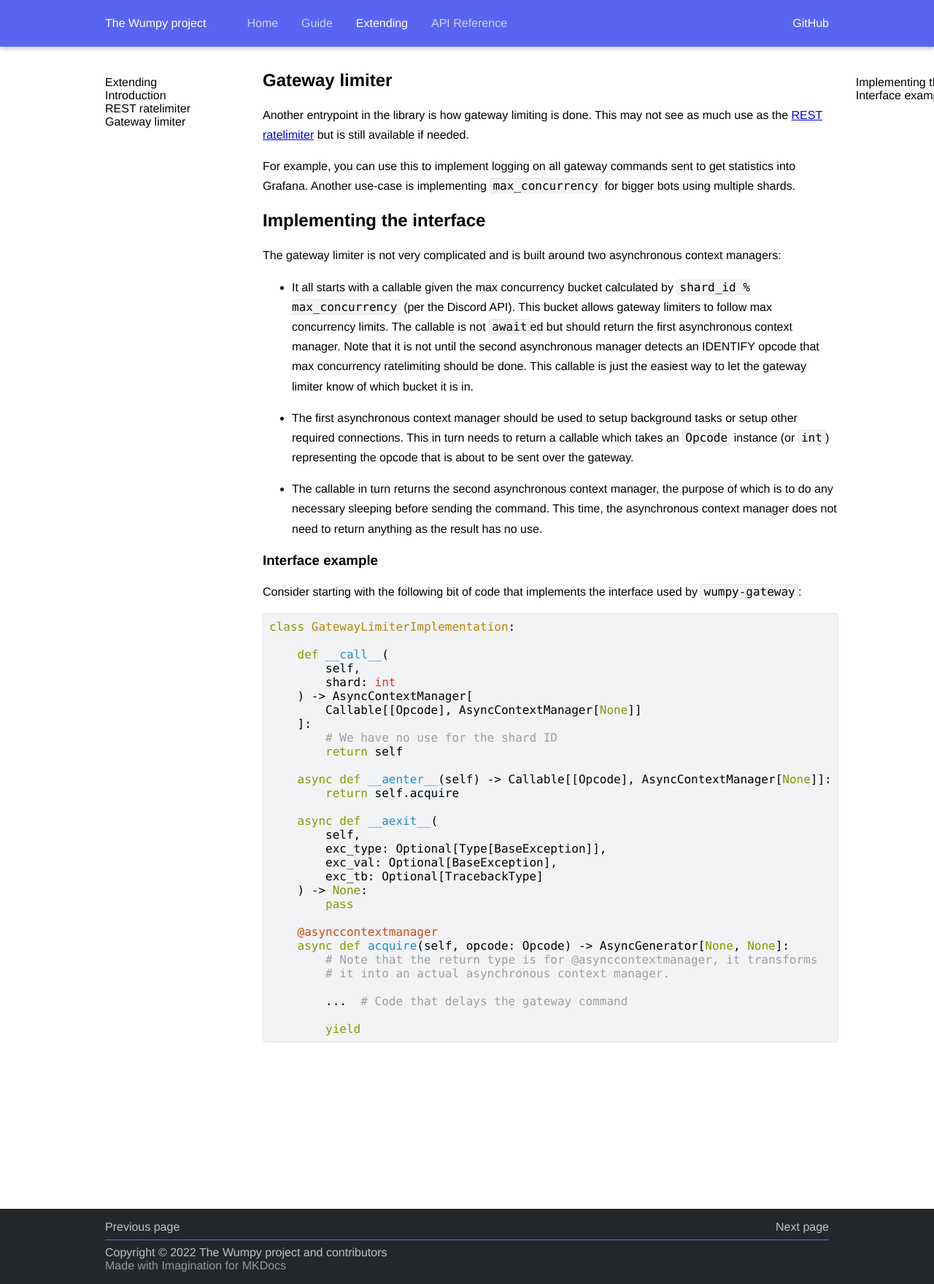
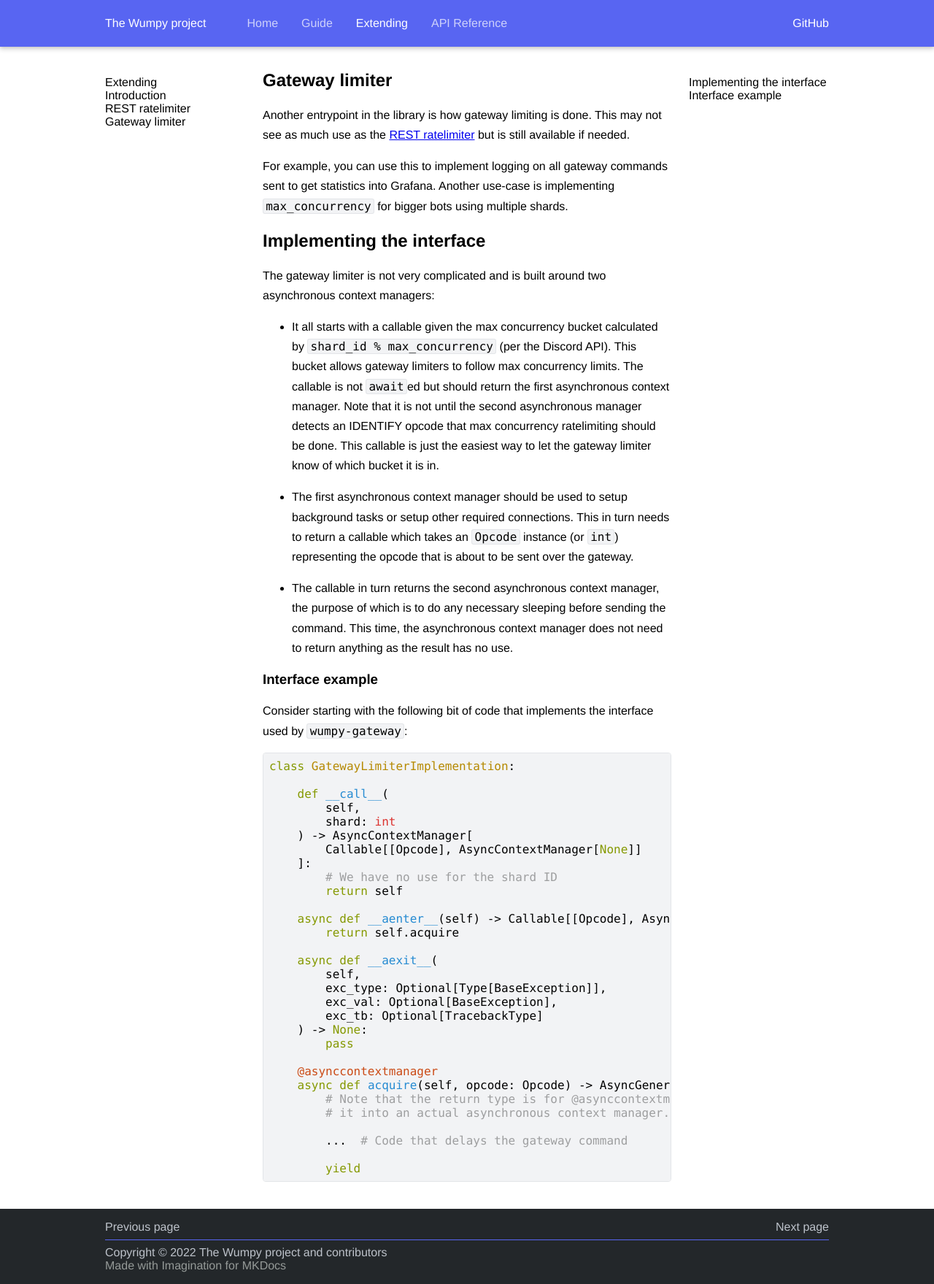
Before and after one commit to wumpyproject/docs, an MkDocs documentation site: the page built from docs/extending/gateway-limiter.md, in a window 1280 px wide. Shown: the whole page at 73% size. Built offline with MkDocs 1.6.1, drawn with Linux system fonts in a browser that asks for light colours.

Commit message:
Fix codeblocks overflowing main content div

```diff
--- a/theme/css/partials/content.css
+++ b/theme/css/partials/content.css
@@ -1,4 +1,5 @@
 article {
   padding-top: 12px;
   margin: 0px 24px 24px 24px;
+  min-width: 0px;
 }
--- a/theme/css/theme.css
+++ b/theme/css/theme.css
@@ -33,6 +33,10 @@ article ol, article p, article ul {
   margin-right: auto;
 }
 
+main {
+  min-width: 0;
+}
+
 .normalize-link {
   color: inherit;
   text-decoration: none;
@@ -52,6 +56,7 @@ pre code {
   display: block;
   padding: 0.5em;
   border-radius: 4px;
+  overflow-x: auto;
 }
 
 .admonition {
```
